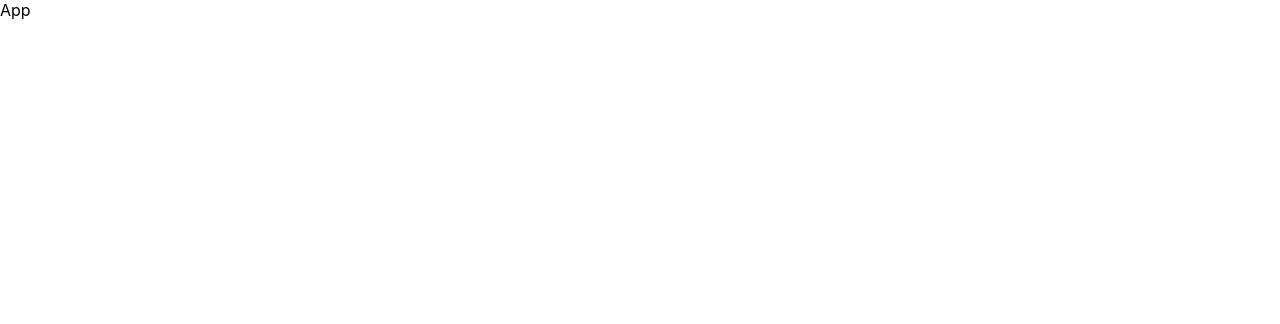
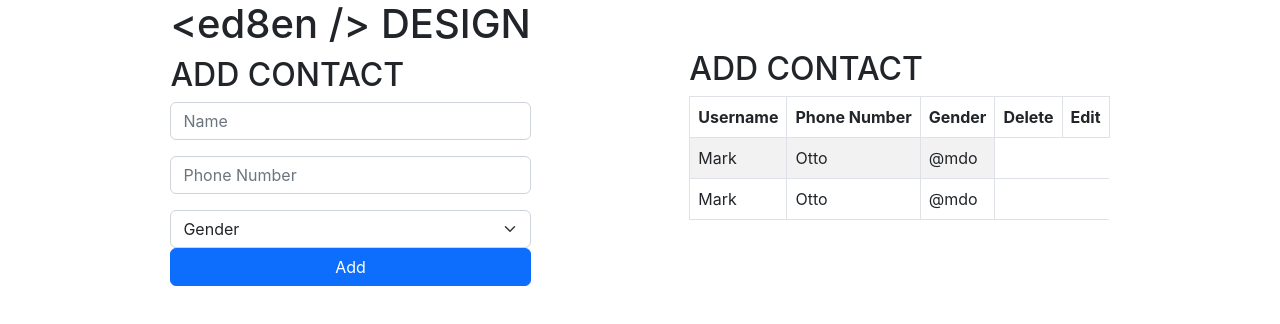
Before and after one commit to asknksk/FireContact-App, a React (Create React App) app: page / in a window 1280 px wide. Shown: the top 324 px of the page. Built offline with nearby package versions, Linux system fonts and the light colour scheme.

Commit message:
form building

```diff
--- a/package.json
+++ b/package.json
@@ -7,6 +7,7 @@
     "@testing-library/react": "^13.0.0",
     "@testing-library/user-event": "^13.2.1",
     "bootstrap": "^5.2.0",
+    "firebase": "^9.9.1",
     "react": "^18.2.0",
     "react-bootstrap": "^2.4.0",
     "react-dom": "^18.2.0",
--- a/public/index.html
+++ b/public/index.html
@@ -14,5 +14,6 @@
   <body>
     <noscript>You need to enable JavaScript to run this app.</noscript>
     <div id="root"></div>
+
   </body>
 </html>
--- a/src/App.js
+++ b/src/App.js
@@ -1,5 +1,11 @@
+import FormPage from "./components/form/Form";
+
 function App() {
-  return <div className="App">App</div>;
+  return (
+    <div className="App">
+      <FormPage />
+    </div>
+  );
 }
 
 export default App;
--- a/src/components/form/Form.jsx
+++ b/src/components/form/Form.jsx
@@ -0,0 +1,70 @@
+import { Table } from "react-bootstrap";
+
+const FormPage = () => {
+  return (
+    <div className="container-fluid d-flex align-items-center justify-content-evenly">
+      <div>
+        <h1>{`<ed8en />`} DESIGN</h1>
+        <h2>ADD CONTACT</h2>
+        <form className="d-flex flex-column mt-2">
+          <input
+            type="text"
+            className="form-control mb-3 "
+            name="name"
+            id=""
+            aria-describedby="helpId"
+            placeholder="Name"
+          />
+          <input
+            type="number"
+            className="form-control mb-3"
+            name="phoneNumber"
+            id=""
+            aria-describedby="helpId"
+            placeholder="Phone Number"
+          />
+
+          <select className="form-select" aria-label="Default select example">
+            <option selected disabled>
+              Gender
+            </option>
+            <option value="1">Male</option>
+            <option value="2">Female</option>
+            <option value="3">Other</option>
+          </select>
+          <button type="submit" className="btn btn-primary">
+            Add
+          </button>
+        </form>
+      </div>
+      <div className="d-flex flex-column">
+        <h2>ADD CONTACT</h2>
+        <table className="table table-striped table-hover table-bordered">
+          <thead>
+            <tr>
+              <th scope="col">Username</th>
+              <th scope="col">Phone Number</th>
+              <th scope="col">Gender</th>
+              <th scope="col">Delete</th>
+              <th scope="col">Edit</th>
+            </tr>
+          </thead>
+          <tbody>
+            <tr>
+              <td>Mark</td>
+              <td>Otto</td>
+              <td>@mdo</td>
+            </tr>
+            <tr>
+              <td>Mark</td>
+              <td>Otto</td>
+              <td>@mdo</td>
+            </tr>
+          </tbody>
+        </table>
+      </div>
+    </div>
+  );
+};
+
+export default FormPage;
```
Also changed, not shown: src/components/utils/firebase.jsx (+28 -0 lines), src/index.js (+6 -5 lines), 1 other file (tests, documents, lock files or other folders).
